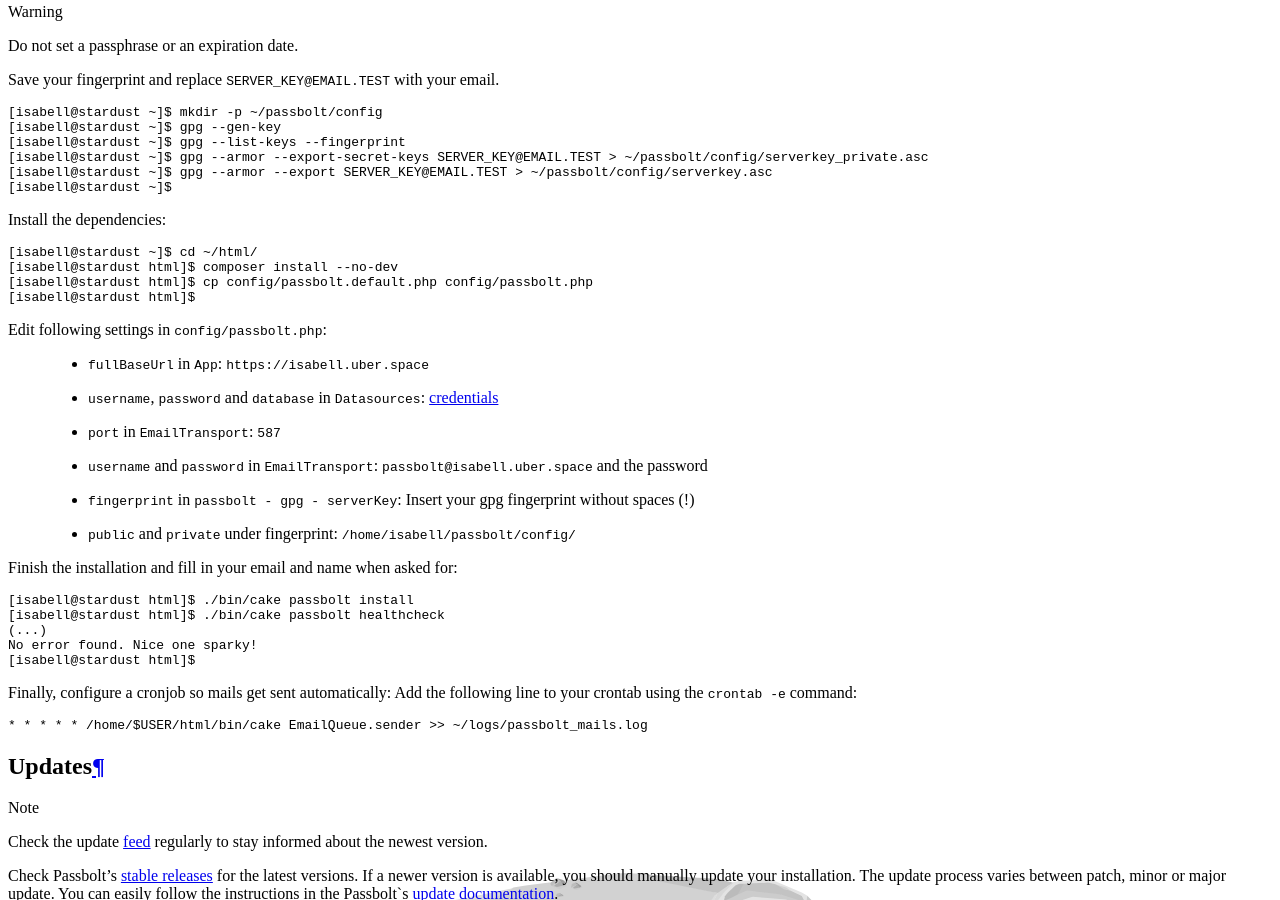
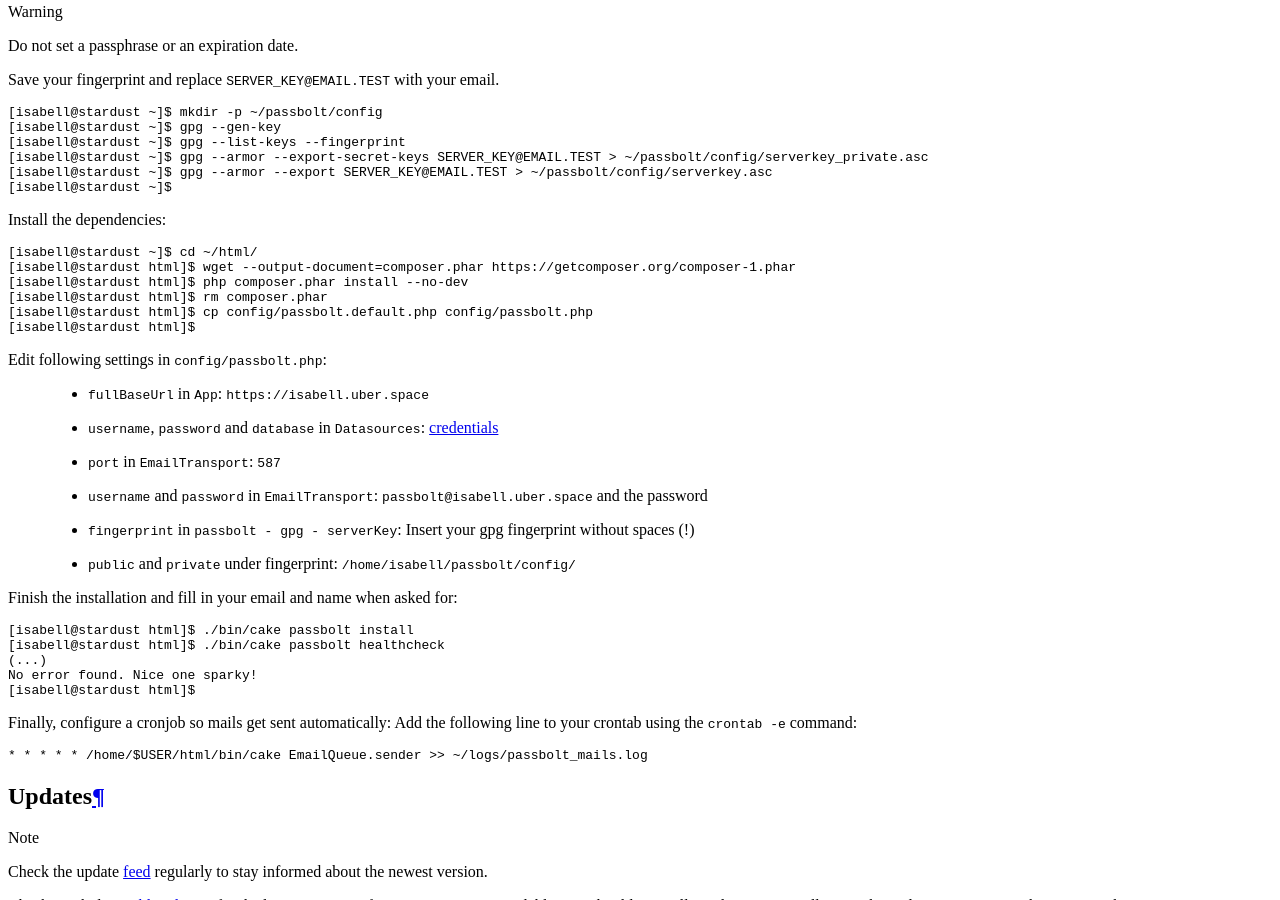
Before and after one commit to Uberspace/lab, a Sphinx documentation site: the page built from source/guide_passbolt.rst, in a window 1280 px wide and 900 px high, scrolled down 5217 px. Built offline with Sphinx 7.4.7 and the Read the Docs theme 2.0.0, drawn with Linux system fonts in a browser that asks for light colours.

Commit message:
Update guide_passbolt.rst
since composer 2 is not compatible downloading and using composer1 is needed to install

```diff
--- a/source/guide_passbolt.rst
+++ b/source/guide_passbolt.rst
@@ -108,7 +108,9 @@
 ::
 
  [isabell@stardust ~]$ cd ~/html/
- [isabell@stardust html]$ composer install --no-dev
+ [isabell@stardust html]$ wget --output-document=composer.phar https://getcomposer.org/composer-1.phar
+ [isabell@stardust html]$ php composer.phar install --no-dev
+ [isabell@stardust html]$ rm composer.phar
  [isabell@stardust html]$ cp config/passbolt.default.php config/passbolt.php
  [isabell@stardust html]$
 
```
